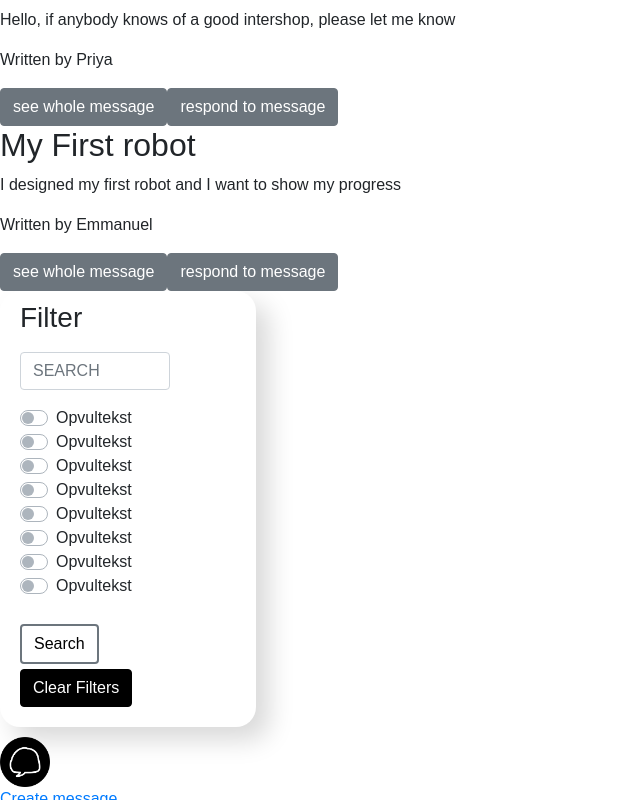
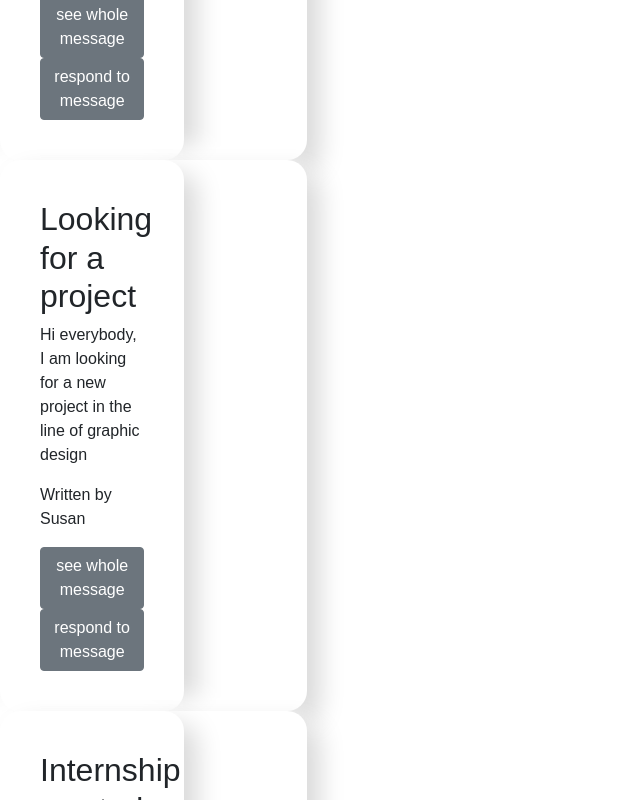
Before and after one commit to MikailMilissen/eindwerk_intecbrussel, a React (Create React App) app in the folder eindwerk_intecbrussel/: page /messageboard in a window 1280 px wide. Shown: the part 580-1380 px from the top of the page, without its empty margins (0-640 px from the left). Built offline with nearby package versions, Linux system fonts and the light colour scheme; no server answers; data requests are answered from the project's data file.

Commit message:
shopboard grid etc

```diff
--- a/eindwerk_intecbrussel/src/components/Message.js
+++ b/eindwerk_intecbrussel/src/components/Message.js
@@ -5,18 +5,18 @@ import {Button} from 'reactstrap'
 
 const Message = ({ messages, title }) => {
 
-
-
     return (
         <div>
             <h1>{title}</h1>
             {messages.map((message)=>(
                 <div className="messageboard_preview" key={message.id}>
+                    <div className="message_div">
                     <h2>{ message.title }</h2>
                     <p>{ message.body }</p>
                     <p>Written by { message.author }</p>
                     <Button>see whole message</Button>
                     <Button>respond to message</Button>
+                    </div>
                 </div>
             ))}
         </div>
--- a/eindwerk_intecbrussel/src/components/Shopboard.js
+++ b/eindwerk_intecbrussel/src/components/Shopboard.js
@@ -2,7 +2,6 @@ import React from 'react'
 import FilterComponent from './FilterComponent'
 import ShopItem from './ShopItem'
 import './style/Shopboard.css'
-import { CardGroup} from 'reactstrap'
 
 function Shopboard() {
     return (
--- a/eindwerk_intecbrussel/src/components/style/FilterComponent.css
+++ b/eindwerk_intecbrussel/src/components/style/FilterComponent.css
@@ -1,12 +1,15 @@
 .filter__container{
    text-align: left;
 
-   padding-left: 20px;
-   padding-right: 20px;
-   padding-top: 10px;
-   padding-bottom: 20px;
+   padding: 40px !important;
+   padding-right: 40px!important;
 
-    width: 200px;
+   margin-left: 200px;
+   margin-top: 20px;
+
+
+    width: 30% !important;
+    min-width: 210px;
 
     border-radius: 20px;
     background: #ffffff;
--- a/eindwerk_intecbrussel/src/components/style/Message.css
+++ b/eindwerk_intecbrussel/src/components/style/Message.css
@@ -1,15 +1,23 @@
-.filter__container{
+.messageboard_preview{
     text-align: left;
 
-    padding-left: 20px;
-    padding-right: 20px;
-    padding-top: 10px;
-    padding-bottom: 20px;
 
-     width: 200px;
+    width: 60% !important;
 
      border-radius: 20px;
      background: #ffffff;
      box-shadow:  13px 13px 26px #d9d9d9,
                   -13px -13px 26px #ffffff;
  }
+
+.message_div{
+    text-align: left;
+
+    padding: 40px !important;
+    width: 60% !important;
+
+     border-radius: 20px;
+     background: #ffffff;
+     box-shadow:  13px 13px 26px #d9d9d9,
+                  -13px -13px 26px #ffffff;
+ }
```
